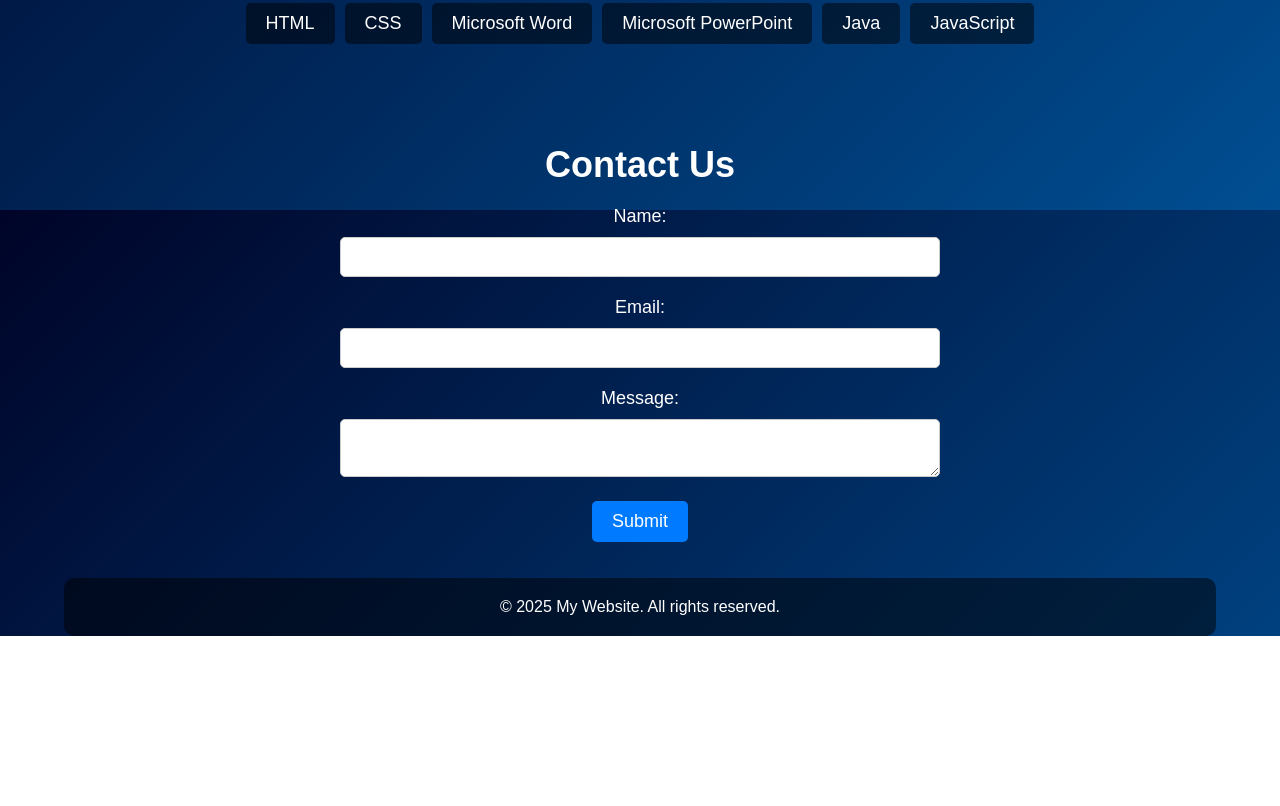
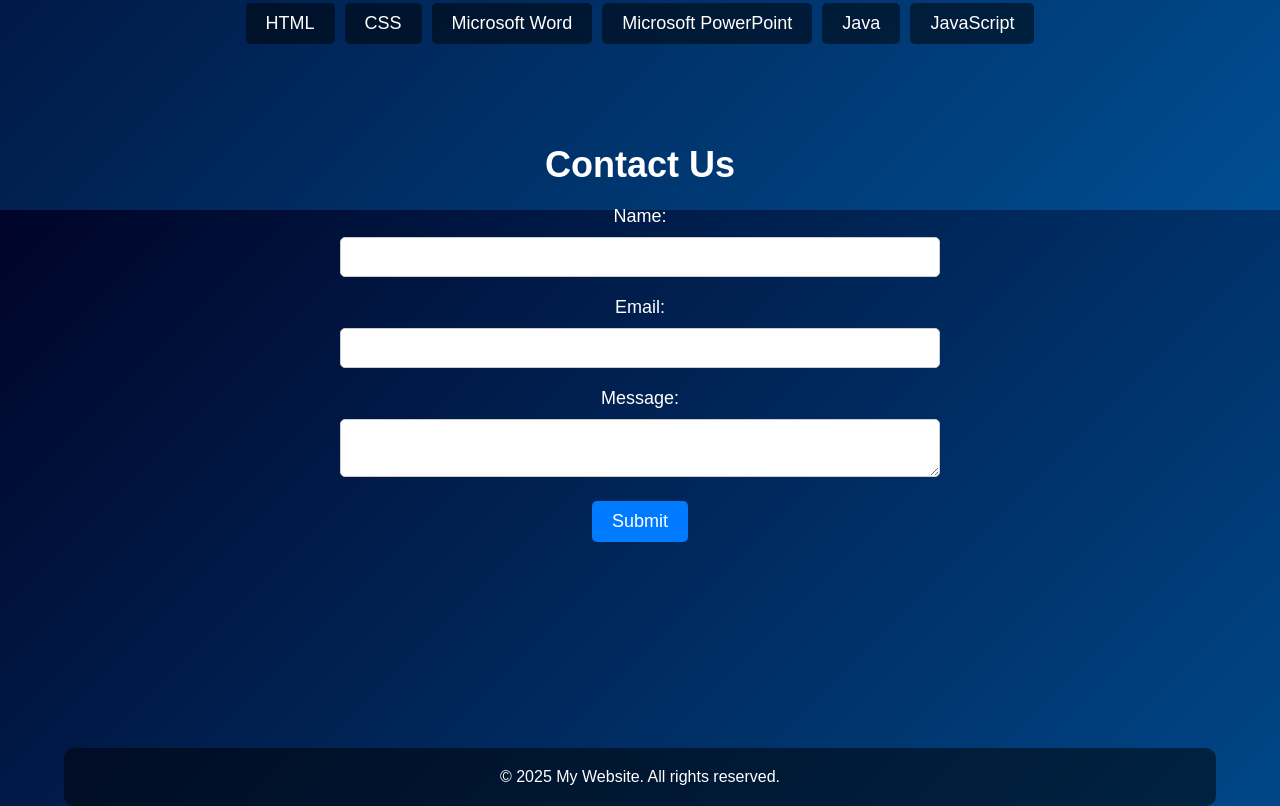
Before and after one commit to Tha-Go/Project, a plain HTML site: page index.html in a window 1280 px wide. Shown: the part 1390-2196 px from the top of the page. Before the commit the page ends 2026 px from the top, so only its background shows below. Drawn offline with Linux system fonts and the light colour scheme.

Commit message:
Add files via upload
Signed-off-by: Tha-Go <methsedtha@gmail.com>

```diff
--- a/Profile.css
+++ b/Profile.css
@@ -268,7 +268,7 @@ footer {
     text-align: center;
     padding: 20px;
     background-color: rgba(0, 0, 0, 0.5);
-    margin-top: 1200px;
+    margin-top: 1370px;
     border-radius: 10px;
 }
 
```
